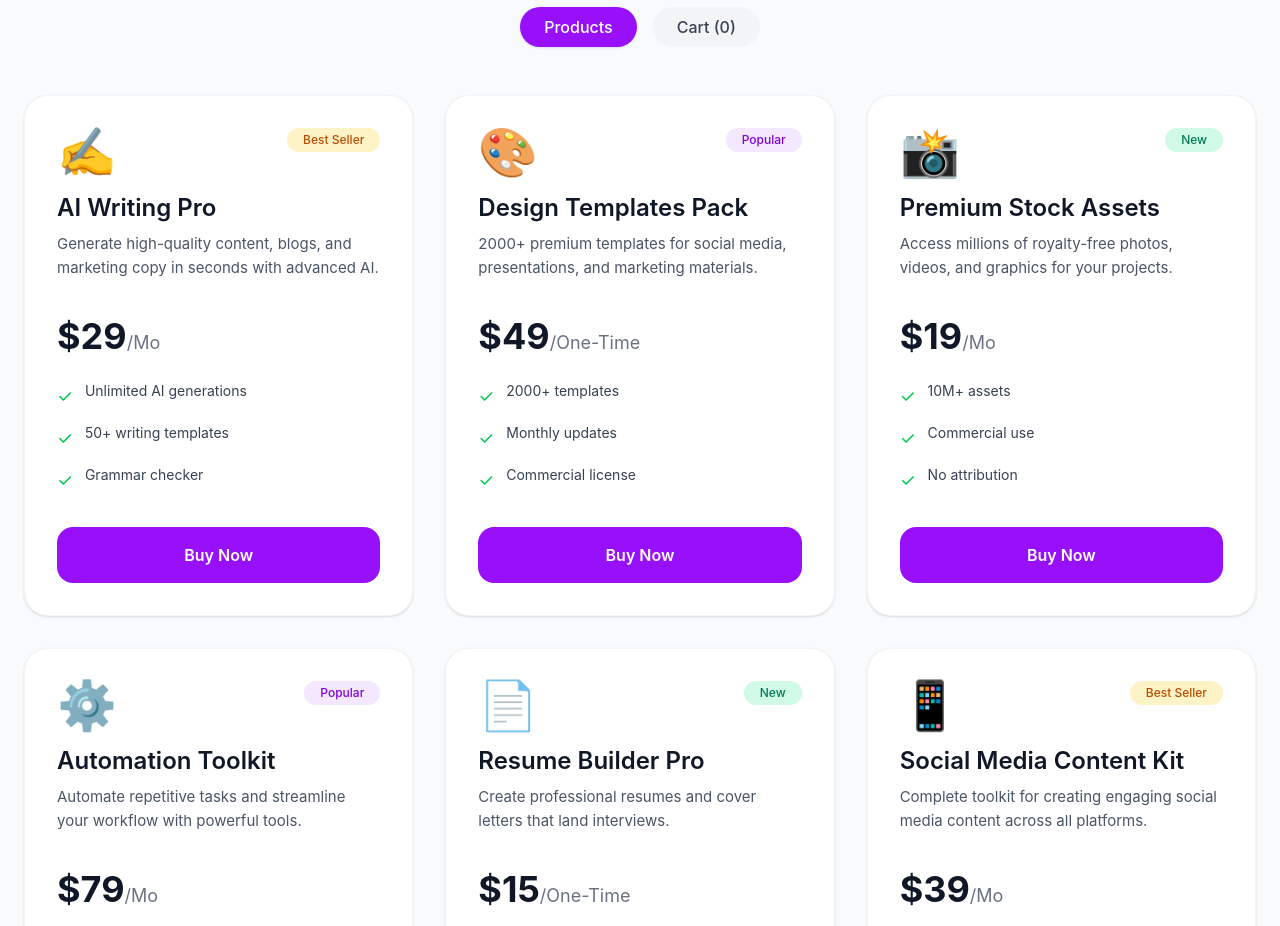
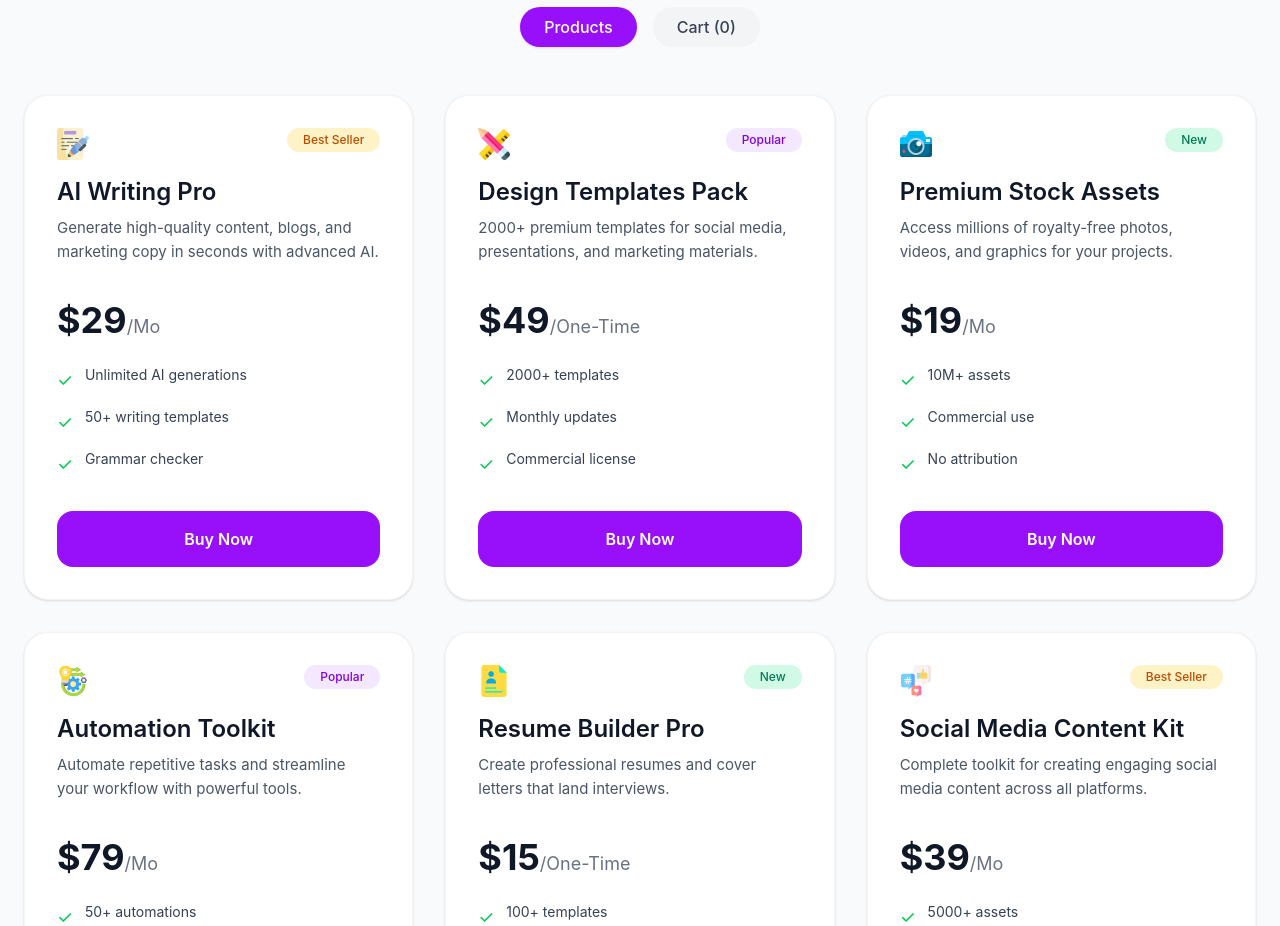
Before and after one commit to tushariqbal1/assignment-6, a React (Vite) app: page / in a window 1280 px wide. Shown: the part 1160-2086 px from the top of the page. Built offline with nearby package versions, Linux system fonts and the light colour scheme.

Commit message:
design ProductCard section

```diff
--- a/src/components/ProductCard.jsx
+++ b/src/components/ProductCard.jsx
@@ -2,12 +2,20 @@ function ProductCard({ product, addToCart }) {
   return (
     <div className="bg-white rounded-3xl shadow-sm border border-gray-100 overflow-hidden hover:shadow-xl transition-all duration-300 group">
       <div className="p-8 pb-4 flex justify-between items-start">
-        <div className="text-5xl">{product.icon}</div>
+        <div className="">
+          <img
+            src={product.icon}
+            alt={product.name}
+            className="w-full h-full object-contain"
+          />
+        </div>
+
         {product.tag && (
           <div className={`px-4 py-1 text-xs font-medium rounded-full
-            ${product.tagType === 'best-seller' ? 'bg-amber-100 text-amber-700' :
+      ${product.tagType === 'best-seller' ? 'bg-amber-100 text-amber-700' :
               product.tagType === 'popular' ? 'bg-purple-100 text-purple-700' :
-              product.tagType === 'new' ? 'bg-emerald-100 text-emerald-700' : 'bg-gray-100 text-gray-600'}`}>
+                product.tagType === 'new' ? 'bg-emerald-100 text-emerald-700' :
+                  'bg-gray-100 text-gray-600'}`}>
             {product.tag}
           </div>
         )}
--- a/src/data/products.json
+++ b/src/data/products.json
@@ -8,7 +8,7 @@
     "tag": "Best Seller",
     "tagType": "best-seller",
     "features": ["Unlimited AI generations", "50+ writing templates", "Grammar checker"],
-    "icon": "✍️"
+    "icon": "/src/assets2/products/writing_2327400 1.png"
   },
   {
     "id": 2,
@@ -19,7 +19,7 @@
     "tag": "Popular",
     "tagType": "popular",
     "features": ["2000+ templates", "Monthly updates", "Commercial license"],
-    "icon": "🎨"
+    "icon": "/src/assets2/products/design-tool.png"
   },
   {
     "id": 3,
@@ -30,7 +30,7 @@
     "tag": "New",
     "tagType": "new",
     "features": ["10M+ assets", "Commercial use", "No attribution"],
-    "icon": "📸"
+    "icon": "/src/assets2/camera_8775444 1.png"
   },
   {
     "id": 4,
@@ -41,7 +41,7 @@
     "tag": "Popular",
     "tagType": "popular",
     "features": ["50+ automations", "API access", "Custom workflows"],
-    "icon": "⚙️"
+    "icon": "/src/assets2/products/operation.png"
   },
   {
     "id": 5,
@@ -52,7 +52,7 @@
     "tag": "New",
     "tagType": "new",
     "features": ["100+ templates", "ATS optimization", "Export to PDF"],
-    "icon": "📄"
+    "icon": "/src/assets2/products/portfolio.png"
   },
   {
     "id": 6,
@@ -63,6 +63,6 @@
     "tag": "Best Seller",
     "tagType": "best-seller",
     "features": ["5000+ assets", "Scheduler included", "Analytics dashboard"],
-    "icon": "📱"
+    "icon": "/src/assets2/products/social-media.png"
   }
 ]
```
Also changed, not shown: src/assets2/camera_8775444 1.png (added).
